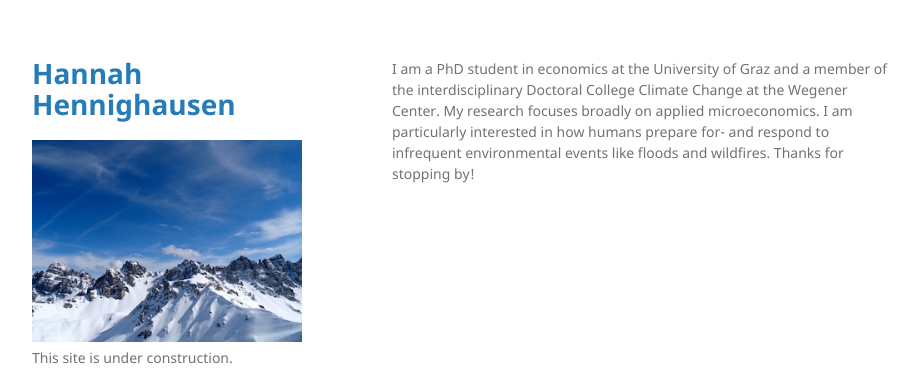
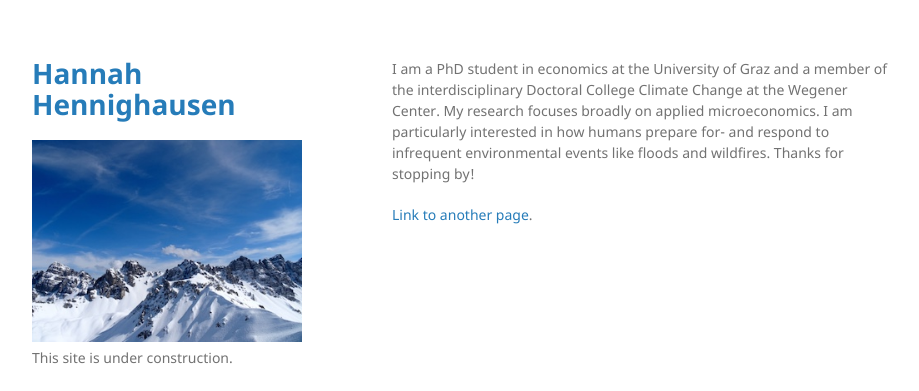
Before and after one commit to hannahhennighausen/hannahhennighausen.github.io, a Jekyll site: the page built from index.md, in a window 1280 px wide. Shown: the top 391 px of the page, without its empty margins (178-1097 px from the left). Built offline with Jekyll 4.4.1, drawn with Linux system fonts in a browser that asks for light colours.

Commit message:
Update index.md

```diff
--- a/index.md
+++ b/index.md
@@ -9,3 +9,6 @@ layout: default
 
 
 I am a PhD student in economics at the University of Graz and a member of the interdisciplinary Doctoral College Climate Change at the Wegener Center. My research focuses broadly on applied microeconomics. I am particularly interested in how humans prepare for- and respond to infrequent environmental events like floods and wildfires. Thanks for stopping by!
+
+
+[Link to another page](https://volkswirtschaftslehre.uni-graz.at/en/).
```
